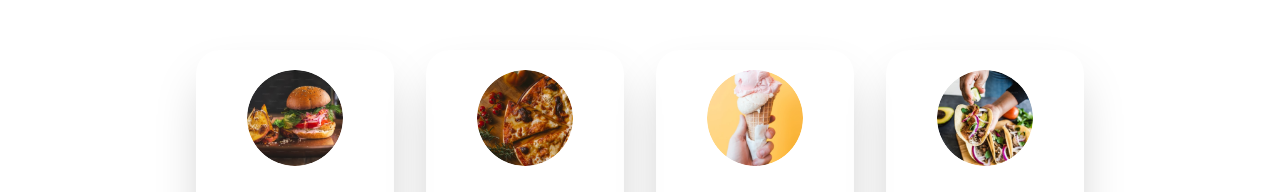
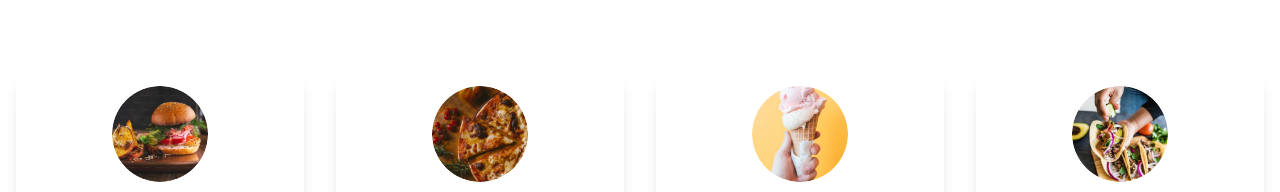
Before and after one commit to ryannardelli/landing_page_food, a Next.js app: page / in a window 1280 px wide. Shown: the part 727-919 px from the top of the page. Built offline with nearby package versions, Linux system fonts and the light colour scheme.

Commit message:
enviando ajustes

```diff
--- a/src/app/components/CardBestSeller/index.tsx
+++ b/src/app/components/CardBestSeller/index.tsx
@@ -1,13 +1,16 @@
-
 interface CustomCardBestSeller {
-    img: string,
-    altImg: string,
-    amountOrder: number
+  img: string;
+  altImg: string;
+  amountOrder: number;
 }
 
-export const CardBestSeller = ({img, altImg, amountOrder}: CustomCardBestSeller) => {
+export const CardBestSeller = ({
+  img,
+  altImg,
+  amountOrder,
+}: CustomCardBestSeller) => {
   return (
-        <div className="p-5 border-0 rounded-3xl text-center max-w-sm shadow-2xl">
+    <div className="p-5 border-0 rounded-3xl text-center max-w-sm shadow-lg">
       <img className="w-24 h-24 rounded-full mx-auto" src={img} alt={altImg} />
       <div className="text-2xl font-semibold text-[#1E1E1E] mt-5">
         <p>Prato Principal</p>
@@ -17,5 +20,5 @@ export const CardBestSeller = ({img, altImg, amountOrder}: CustomCardBestSeller)
         ({amountOrder} pedidos)
       </p>
     </div>
-    )
+  );
 };
--- a/src/app/components/Hero/index.tsx
+++ b/src/app/components/Hero/index.tsx
@@ -12,8 +12,8 @@ export const Hero = () => {
               <span className="text-colorPrimary">Food</span>
             </h1>
             <p className="mb-8 px-4 lg:px-0 leading-relaxed dark:text-gray-300 font-medium text-2xl tracking-wide">
-              Onde cada prato tece uma história de maestria culinária e artesanato
-              apaixonado
+              Onde cada prato tece uma história de maestria culinária e
+              artesanato apaixonado
             </p>
             <div className="flex justify-center lg:justify-start">
               <a
--- a/src/app/components/SectionBestSeller/index.tsx
+++ b/src/app/components/SectionBestSeller/index.tsx
@@ -1,15 +1,31 @@
 import { ContentBestSeller } from "../ContentBestSeller";
 import { CardBestSeller } from "../CardBestSeller";
 export const SectionBestSeller = () => {
-    return(
-        <>
-            <ContentBestSeller />
-            <div className="flex flex-wrap justify-center gap-8">
-                <CardBestSeller img="/img/img-bestseller-1.png" altImg="Image One" amountOrder={45} />
-                <CardBestSeller img="/img/img-bestseller-2.png" altImg="Image Two" amountOrder={56} />
-                <CardBestSeller img="/img/img-bestseller-3.png" altImg="Image Three" amountOrder={32} />
-                <CardBestSeller img="/img/img-bestseller-4.png" altImg="Image Four" amountOrder={34} />
-            </div>
-        </>
-    );
-}
+  return (
+    <>
+      <ContentBestSeller />
+      <div className="grid grid-cols-1 sm:grid-cols-2 lg:grid-cols-3 xl:grid-cols-4 gap-8 p-4">
+        <CardBestSeller
+          img="/img/img-bestseller-1.png"
+          altImg="Image One"
+          amountOrder={45}
+        />
+        <CardBestSeller
+          img="/img/img-bestseller-2.png"
+          altImg="Image Two"
+          amountOrder={56}
+        />
+        <CardBestSeller
+          img="/img/img-bestseller-3.png"
+          altImg="Image Three"
+          amountOrder={32}
+        />
+        <CardBestSeller
+          img="/img/img-bestseller-4.png"
+          altImg="Image Four"
+          amountOrder={34}
+        />
+      </div>
+    </>
+  );
+};
```
Also changed, not shown: src/app/components/ContentBestSeller/index.tsx (+7 -5 lines). Lines whose indentation alone changed are shown as unchanged.
